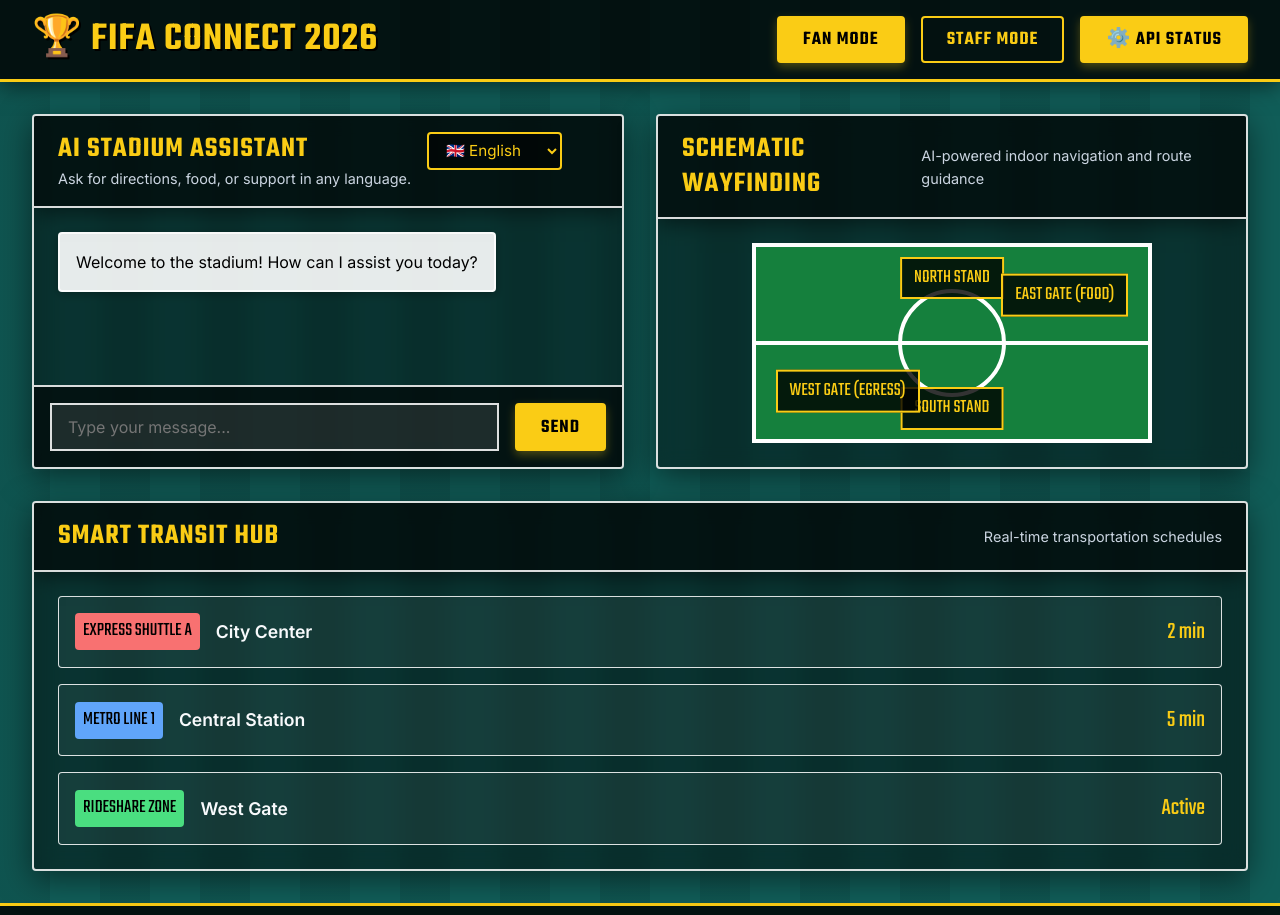
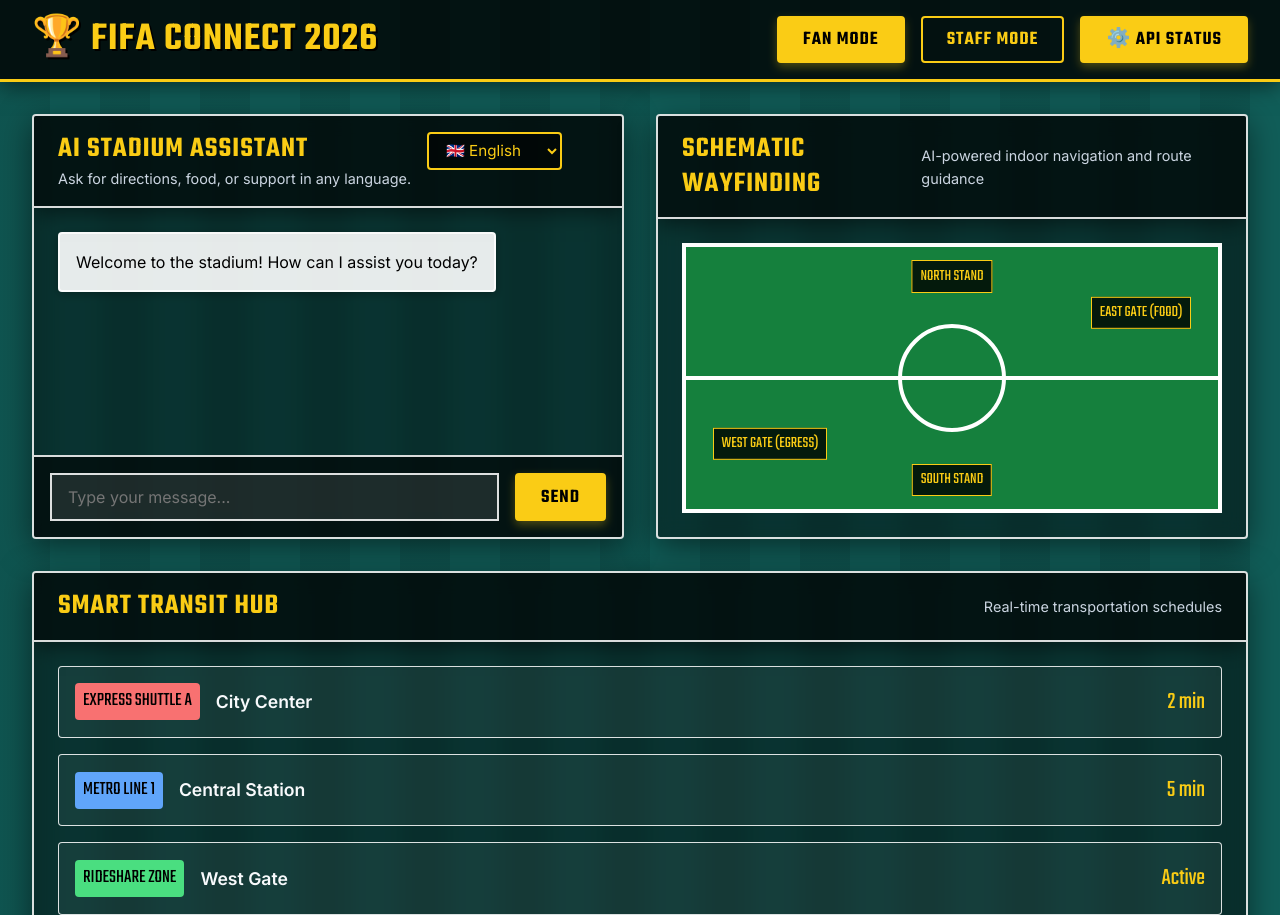
Before and after one commit to Naveen230497/FIFA-Smart-Stadium, a website with bundled scripts: page index.html in a window 1280 px wide. Shown: the top 915 px of the page. Built offline with nearby package versions, Linux system fonts and the light colour scheme.

Commit message:
ui: resolve overlapping labels on schematic map

```diff
--- a/styles.css
+++ b/styles.css
@@ -283,7 +283,7 @@ header {
 .schematic-map {
   width: 100%;
   aspect-ratio: 2/1;
-  max-width: 400px;
+  max-width: 600px;
   position: relative;
   /* Make it look like a football pitch */
   background: #15803d;
@@ -319,12 +319,12 @@ header {
 
 .map-zone {
   position: absolute;
-  padding: 0.25rem 0.75rem;
+  padding: 0.15rem 0.5rem;
   background: rgba(0,0,0,0.8);
-  border: 2px solid var(--primary-color);
+  border: 1px solid var(--primary-color);
   color: var(--primary-color);
   font-family: 'Teko', sans-serif;
-  font-size: 1.2rem;
+  font-size: 1rem;
   text-transform: uppercase;
   z-index: 10;
 }
```
